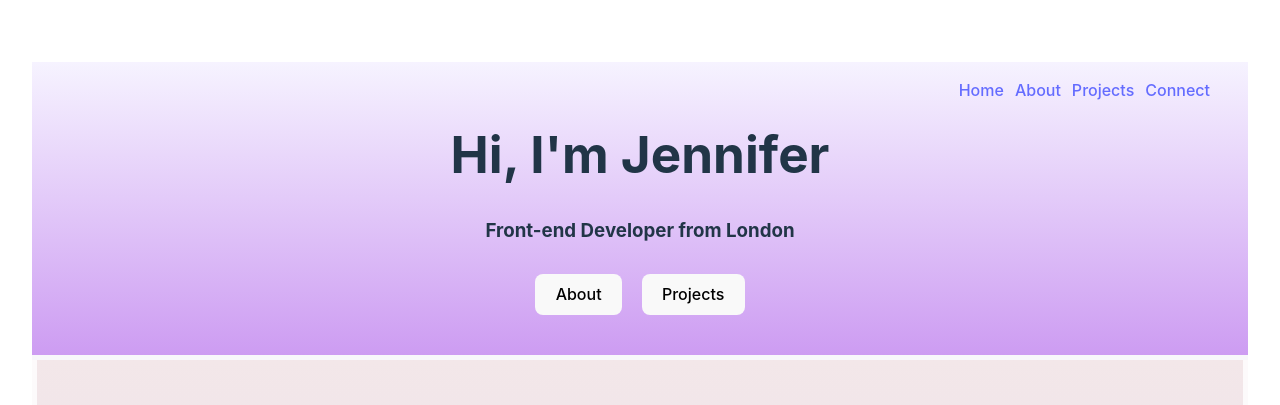
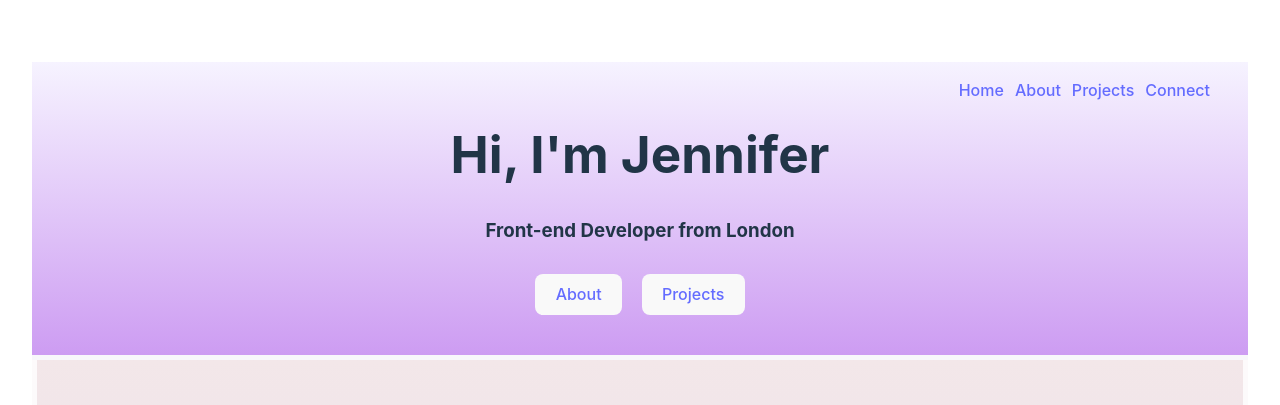
Before and after one commit to jennyweic/my-website-portfolio-shecodes, a React (Vite) app: page / in a window 1280 px wide. Shown: the top 405 px of the page. Built offline with nearby package versions, Linux system fonts and the light colour scheme.

Commit message:
Fix header/ nav bar

```diff
--- a/src/About.jsx
+++ b/src/About.jsx
@@ -23,7 +23,7 @@ export default function About(){
             I have thoroughly enjoyed the learning experience, the variety in resource available in the public domain and private courses, and how open and encouraging the community is in helping one another via forums and open sources.
             </p>
             <p>Outside of coding, I am a natural crafter in other disciplines; creating leather accessories and other related art works, as well as my full time occupation as a senior marketer within the technology space.
-            Join my journey in sharing curiousity and encouraging a learn in public environment as I explore a different path in coding.
+            Join my journey in sharing curiousity and encouraging a learn in public environment as I explore a different path in coding during my spare time.
             </p>
         </div>
 
--- a/src/Header.css
+++ b/src/Header.css
@@ -1,7 +1,8 @@
 .homepage-header-container{
     background: linear-gradient(to top, #cd9cf2 0%, #f6f3ff 100%);;
     padding: 30px;
-
+    position: sticky;
+    top:0;
 }
 
 button {
--- a/src/Header.jsx
+++ b/src/Header.jsx
@@ -7,8 +7,11 @@ export default function Header (){
         <div className='homepage-header-container'>
             <h1>Hi, I'm Jennifer</h1>
             <h3>Front-end Developer from London</h3>
-            <button>About</button>
-            <button>Projects</button>
+            <button><a href="#about">About</a></button>
+            <button><a href="#projects">Projects</a></button>
+
+
+
         </div>
     )
 }
--- a/src/Menu.css
+++ b/src/Menu.css
@@ -1,7 +1,11 @@
 .Menu-container {
     background-color:rgb(171, 106, 231);
+    border-color: white;
     margin: 30px;
     gap: 15px;
+    position: sticky;
+    top:5px;
+    z-index: 1;
 }
 
 .Menu-items a {
@@ -10,6 +14,7 @@
 }
 
 ul {
+    display: flex;
     float: right;
     color:blanchedalmond;
     text-align: center;
```
